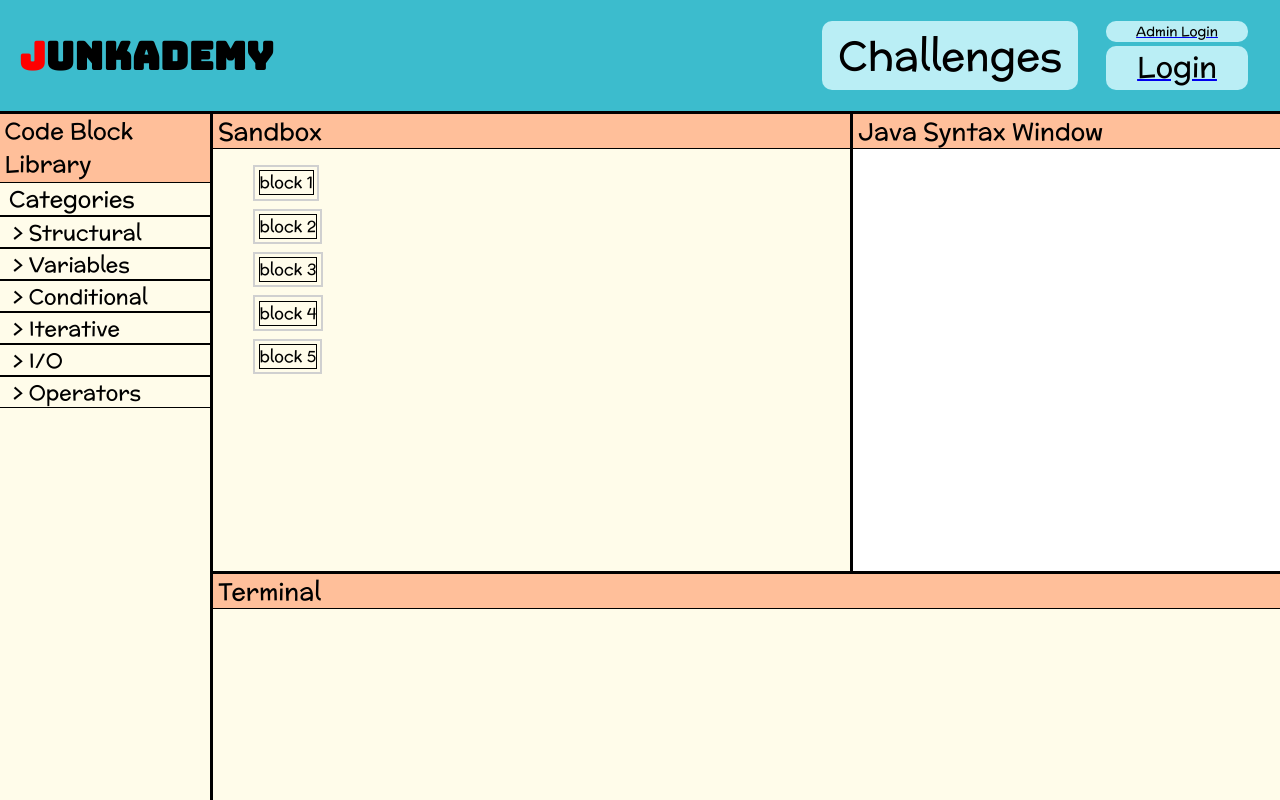
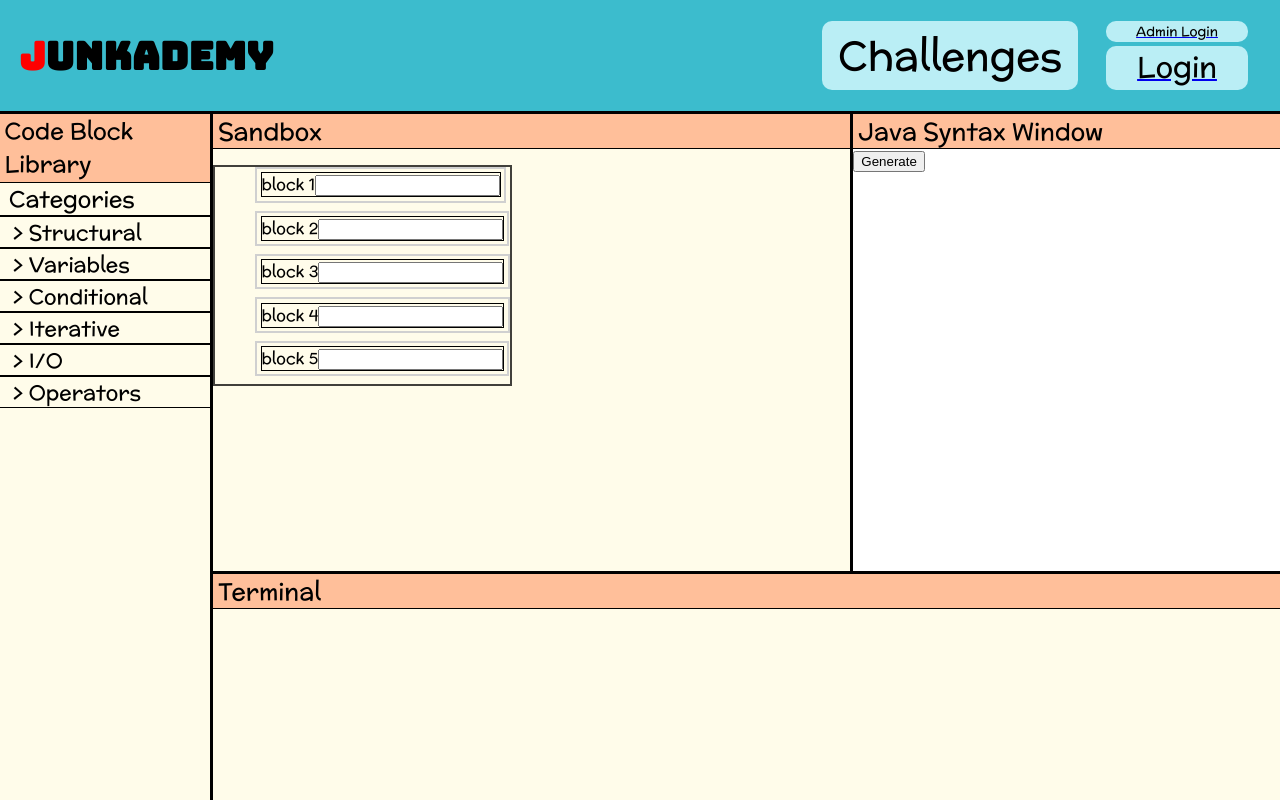
Before and after one commit to mmills2/JunkademyFrontend, a React (Create React App) app: page / in a window 1280 px wide. Built offline with nearby package versions, Linux system fonts and the light colour scheme.

Commit message:
added generate button in jwindow for getting all workspace block names and added input fields on WorkspaceBlocks

```diff
--- a/src/components/JWindow.js
+++ b/src/components/JWindow.js
@@ -1,7 +1,12 @@
+import { toHaveAccessibleName } from "@testing-library/jest-dom/dist/matchers";
+
 function JWindow() {
 
   function onClick(){
-    console.log(document.querySelectorAll(".workspaceBlock"))
+    const blocks = document.querySelectorAll(".workspaceBlock");
+    blocks.forEach(element =>
+        console.log(element.textContent)
+      );
   }
 
   return (
@@ -10,6 +15,9 @@ function JWindow() {
         <h2 className="mainTitles">Java Syntax Window</h2>
       </div>
       <div id="window" className="contentDiv">
+        <button onClick = {onClick} type="button">
+          Generate
+        </button>
       </div>
     </div>
   );
--- a/src/components/TWindow.js
+++ b/src/components/TWindow.js
@@ -4,7 +4,8 @@ function TWindow() {
       <div className="mainTitleDiv">
         <h2 className="mainTitles">Terminal</h2>
       </div>
-      <div id="tReturn" className="contentDiv"></div>
+      <div id="tReturn" className="contentDiv">
+      </div>
     </div>
   );
 }
--- a/src/components/WorkspaceBlock.js
+++ b/src/components/WorkspaceBlock.js
@@ -6,6 +6,7 @@ function WorkspaceBlock(props){
     return (
         <div className="workspaceBlock">
             {name}
+            <input type="text" name="parameter"></input>
         </div>
     );
 }
--- a/src/index.css
+++ b/src/index.css
@@ -188,3 +188,8 @@ body {
   margin-bottom: .5em;
   width: fit-content;
 }
+
+.workspaceBlockList {
+  display: inline-block;
+  border: solid 2px #000000be;
+}
```
